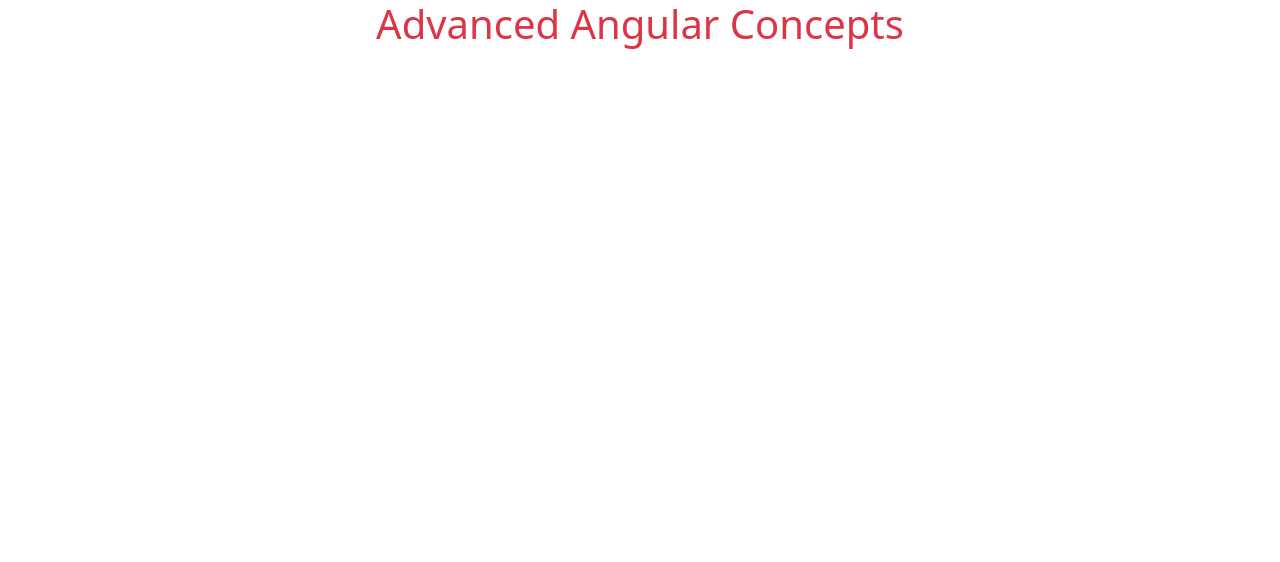
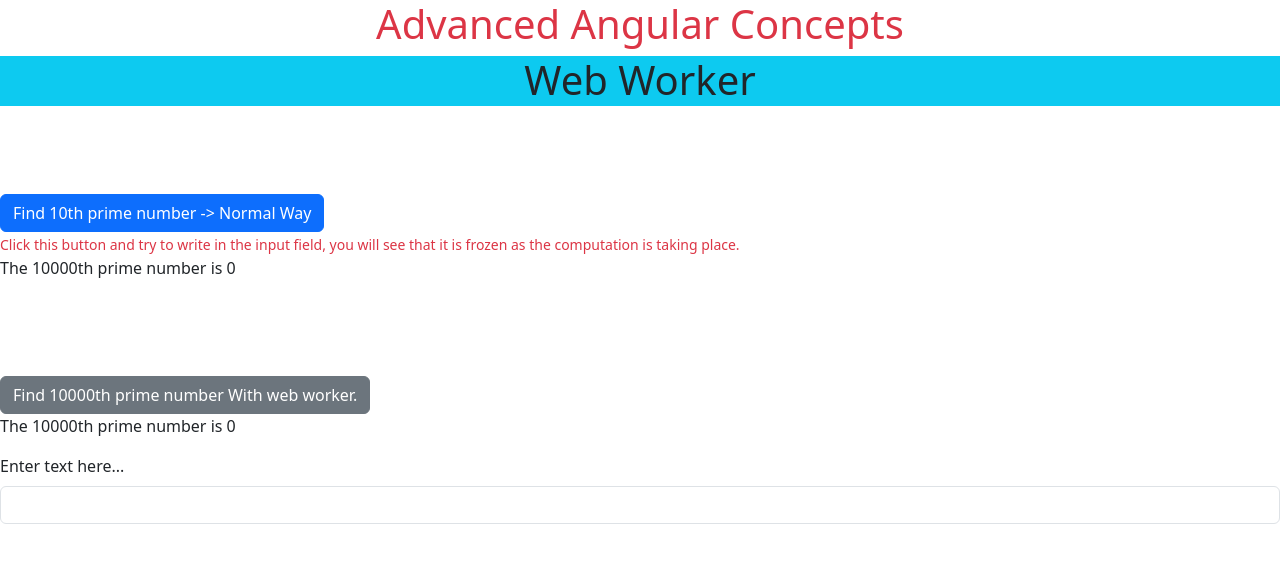
Before and after one commit to khan88012/AdvaceAngularConcepts, an Angular app: page /web-worker-example in a window 1280 px wide. Before the commit this address led to /. Shown: the top 562 px of the page. Built offline with nearby package versions, Linux system fonts and the light colour scheme.

Commit message:
web worker implementation

```diff
--- a/angular.json
+++ b/angular.json
@@ -28,7 +28,8 @@
             ],
             "scripts": [
               "node_modules/bootstrap/dist/js/bootstrap.min.js"
-            ]
+            ],
+            "webWorkerTsConfig": "tsconfig.worker.json"
           },
           "configurations": {
             "production": {
@@ -95,7 +96,8 @@
             "styles": [
               "src/styles.css"
             ],
-            "scripts": []
+            "scripts": [],
+            "webWorkerTsConfig": "tsconfig.worker.json"
           }
         }
       }
--- a/src/app/app-routing.module.ts
+++ b/src/app/app-routing.module.ts
@@ -20,6 +20,7 @@ import { UserComponent } from './user/user.component';
 import { AsyncPipeComponent } from './async-pipe/async-pipe.component';
 import { ReactiveFormComponent } from './reactive-form/reactive-form.component';
 import { SimpleObservableComponent } from './simple-observable/simple-observable.component';
+import { WebWorkerExampleComponent } from './web-worker-example/web-worker-example.component';
 
 const routes: Routes = [
   {path :'home', component:HomeComponent},
@@ -59,6 +60,9 @@ const routes: Routes = [
   },
   {
     path:'simple-observable', component: SimpleObservableComponent
+  },
+  {
+    path: 'web-worker-example', component: WebWorkerExampleComponent
   }
 
 
--- a/src/app/app.component.ts
+++ b/src/app/app.component.ts
@@ -8,3 +8,15 @@ import { Component } from '@angular/core';
 export class AppComponent {
   title = 'AdvaceAngularConcepts';
 }
+
+if (typeof Worker !== 'undefined') {
+  // Create a new
+  const worker = new Worker(new URL('./app.worker', import.meta.url));
+  worker.onmessage = ({ data }) => {
+    console.log(`page got message: ${data}`);
+  };
+  worker.postMessage('hello');
+} else {
+  // Web Workers are not supported in this environment.
+  // You should add a fallback so that your program still executes correctly.
+}
--- a/src/app/app.module.ts
+++ b/src/app/app.module.ts
@@ -29,6 +29,7 @@ import { AsyncPipeComponent } from './async-pipe/async-pipe.component';
 import { ReactiveFormsModule } from '@angular/forms';
 import { ReactiveFormComponent } from './reactive-form/reactive-form.component';
 import { SimpleObservableComponent } from './simple-observable/simple-observable.component';
+import { WebWorkerExampleComponent } from './web-worker-example/web-worker-example.component';
 
 @NgModule({
   declarations: [
@@ -55,7 +56,8 @@ import { SimpleObservableComponent } from './simple-observable/simple-observable
     ContentProjectionComponent,
     AsyncPipeComponent,
     ReactiveFormComponent,
-    SimpleObservableComponent
+    SimpleObservableComponent,
+    WebWorkerExampleComponent
   ],
   imports: [
     BrowserModule,
--- /dev/null
+++ b/src/app/app.prime.ts
@@ -0,0 +1,27 @@
+export class PrimeCalculator
+{
+    static isPrimeNumber(num : number): boolean{
+        if(num === 1) return true;
+        for(let i = 2; i<num/2 ; i++)
+        {
+            if(num% i ===0)
+            return false;
+        }
+        return true;
+    }
+    static findNthPrimeNumber(num : number) : number{
+        console.log('function called')
+        let i : number = 1;
+        let count = 0;
+        while(count < num)
+        {
+            if(this.isPrimeNumber(i))
+            {
+                count++;
+            }
+            i++;
+            console.log(i);
+        }
+        return i-1;
+    }
+}
--- /dev/null
+++ b/src/app/web-worker-example/web-worker-example.component.html
@@ -0,0 +1,20 @@
+<h1 class="text-center bg-info" style="height: 50px;">Web Worker</h1>
+
+
+<button class="btn btn-primary" style=" margin-top: 10vh;" (click)="primeNumbers()"> Find 10th prime number -> Normal Way</button>
+<div><small class="text-danger">Click this button and try to write in the input field, you will see that it is frozen as the computation is taking place.</small>
+</div>
+<p>The 10000th prime number is {{tenThousandPrimeNormal}}</p>
+
+
+<button class="btn btn-secondary" style=" margin-top: 10vh;" (click)="primeNumberWebWorker()">Find 10000th prime number With web worker.</button>
+<p>The 10000th prime number is {{tenThousandPrimeWebWorker}}</p>
+
+
+
+<form>
+    <div class="mb-3">
+      <label for="exampleInputEmail1" class="form-label">Enter text here...</label>
+      <input type="email" class="form-control" id="exampleInputEmail1" aria-describedby="emailHelp">
+    </div>
+</form>
--- /dev/null
+++ b/src/app/web-worker-example/web-worker-example.component.ts
@@ -0,0 +1,36 @@
+import { Component, OnInit } from '@angular/core';
+import { PrimeCalculator } from '../app.prime';
+
+@Component({
+  selector: 'app-web-worker-example',
+  templateUrl: './web-worker-example.component.html',
+  styleUrls: ['./web-worker-example.component.css']
+})
+export class WebWorkerExampleComponent implements OnInit {
+  tenThousandPrimeNormal = 0;
+  tenThousandPrimeWebWorker = 0 ;
+  constructor() { }
+
+  ngOnInit(): void {
+  }
+ primeNumbers(){
+    this.tenThousandPrimeNormal=0;
+    this.tenThousandPrimeNormal = PrimeCalculator.findNthPrimeNumber(10000);
+  }
+
+  primeNumberWebWorker(){
+    console.log(import.meta.url);
+    if(typeof Worker !== 'undefined')
+    {
+      const worker = new Worker( new URL('.././app.worker', import.meta.url));
+      worker.onmessage = ({data}) => {
+        console.log(`page got message: ${data}`);
+        this.tenThousandPrimeWebWorker = data;
+      };
+      worker.postMessage(10000);
+    }
+    else{
+
+    }
+  }
+}
```
Also changed, not shown: src/app/app.worker.ts (added, +8 -0 lines), tsconfig.worker.json (added, +15 -0 lines), src/app/web-worker-example/web-worker-example.component.css (added).
